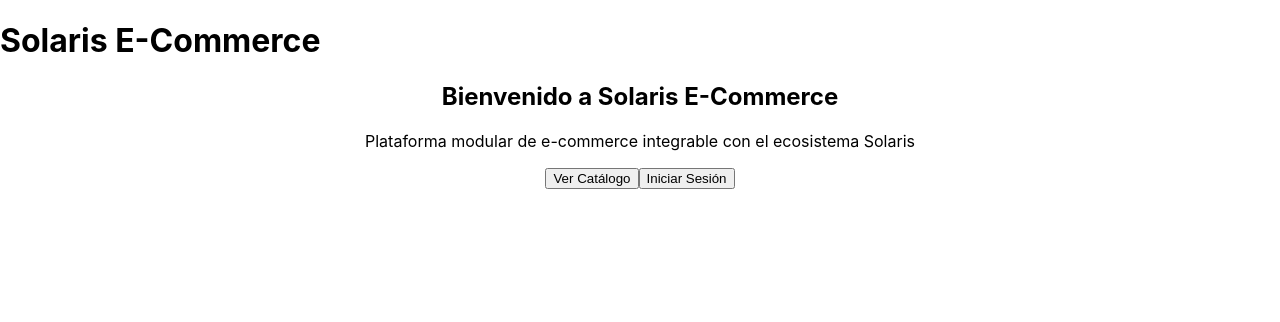
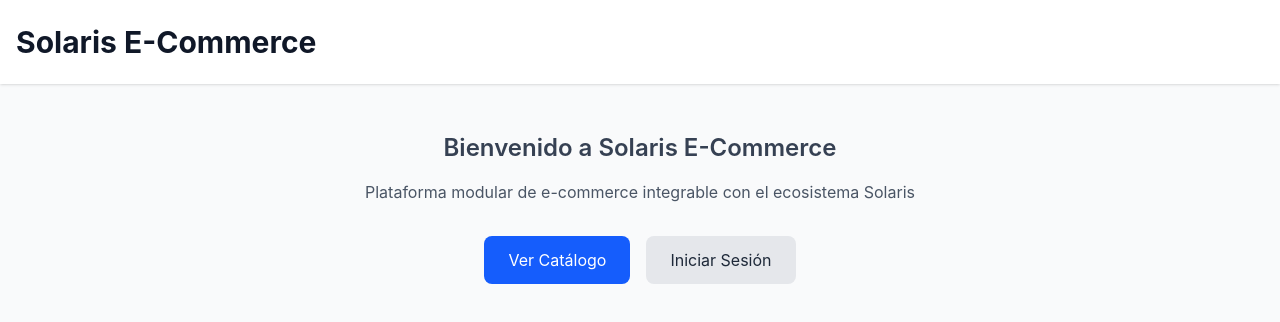
Before and after one commit to LuccaCbs/solaris-e-commerce, a React (Vite) app in the folder solaris-ecommerce-web/: page / in a window 1280 px wide. Shown: the top 322 px of the page. Built offline with nearby package versions, Linux system fonts and the light colour scheme; no server answers.

Commit message:
Fix Tailwind CSS v4 config: use @tailwindcss/vite plugin and @import syntax

```diff
--- a/solaris-ecommerce-web/package.json
+++ b/solaris-ecommerce-web/package.json
@@ -11,6 +11,7 @@
     "test": "vitest run --config vitest.config.ts"
   },
   "dependencies": {
+    "@tailwindcss/vite": "^4.3.2",
     "@tanstack/react-query": "^5.100.11",
     "axios": "^1.16.1",
     "jwt-decode": "^4.0.0",
--- a/solaris-ecommerce-web/src/index.css
+++ b/solaris-ecommerce-web/src/index.css
@@ -1,6 +1,4 @@
-@tailwind base;
-@tailwind components;
-@tailwind utilities;
+@import "tailwindcss";
 
 body {
   margin: 0;
--- a/solaris-ecommerce-web/tailwind.config.js
+++ /dev/null
@@ -1,10 +0,0 @@
-export default {
-  content: [
-    "./index.html",
-    "./src/**/*.{js,ts,jsx,tsx}",
-  ],
-  theme: {
-    extend: {},
-  },
-  plugins: [],
-}
--- a/solaris-ecommerce-web/vite.config.ts
+++ b/solaris-ecommerce-web/vite.config.ts
@@ -1,8 +1,9 @@
 import { defineConfig } from 'vite'
 import react from '@vitejs/plugin-react'
+import tailwindcss from '@tailwindcss/vite'
 
 export default defineConfig({
-  plugins: [react()],
+  plugins: [react(), tailwindcss()],
   server: {
     port: 3000,
     proxy: {
```
Also changed, not shown: 1 other file (tests, documents, lock files or other folders).
